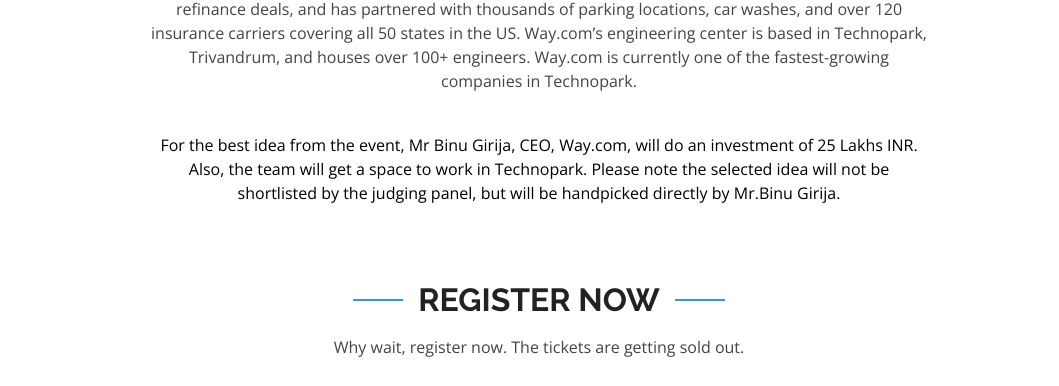
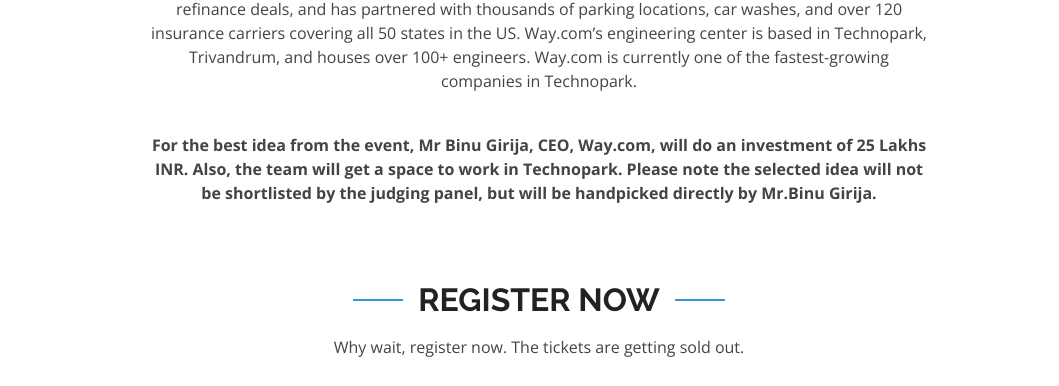
Before and after one commit to SHAINOSAJIMON/SOT, a plain HTML site: page index.html in a window 1280 px wide. Shown: the part 3759-4145 px from the top of the page, without its empty margins (101-1160 px from the left). Drawn offline with nearby package versions, Linux system fonts and the light colour scheme.

Commit message:
bold text on sponser section

```diff
--- a/index.html
+++ b/index.html
@@ -416,7 +416,7 @@
                         Way.com is currently one of the fastest-growing companies in Technopark.
                     </p>
                     <br>
-                    <p class="text-black">
+                    <p style="font-weight: 800;">
                         For the best idea from the event, Mr Binu Girija, CEO, Way.com, will do an investment of 25 Lakhs
                         INR. Also, the team will get a space to work in Technopark.
                         Please note the selected idea will not be shortlisted by the judging panel, but will be handpicked
```
